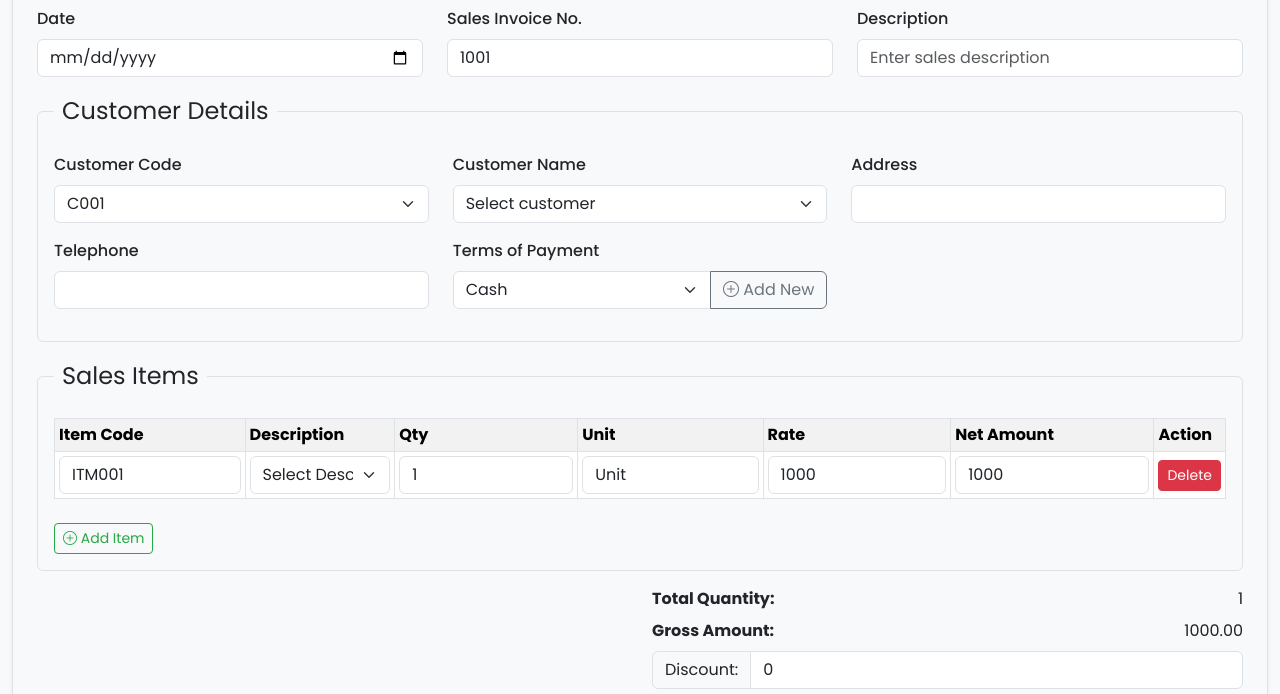
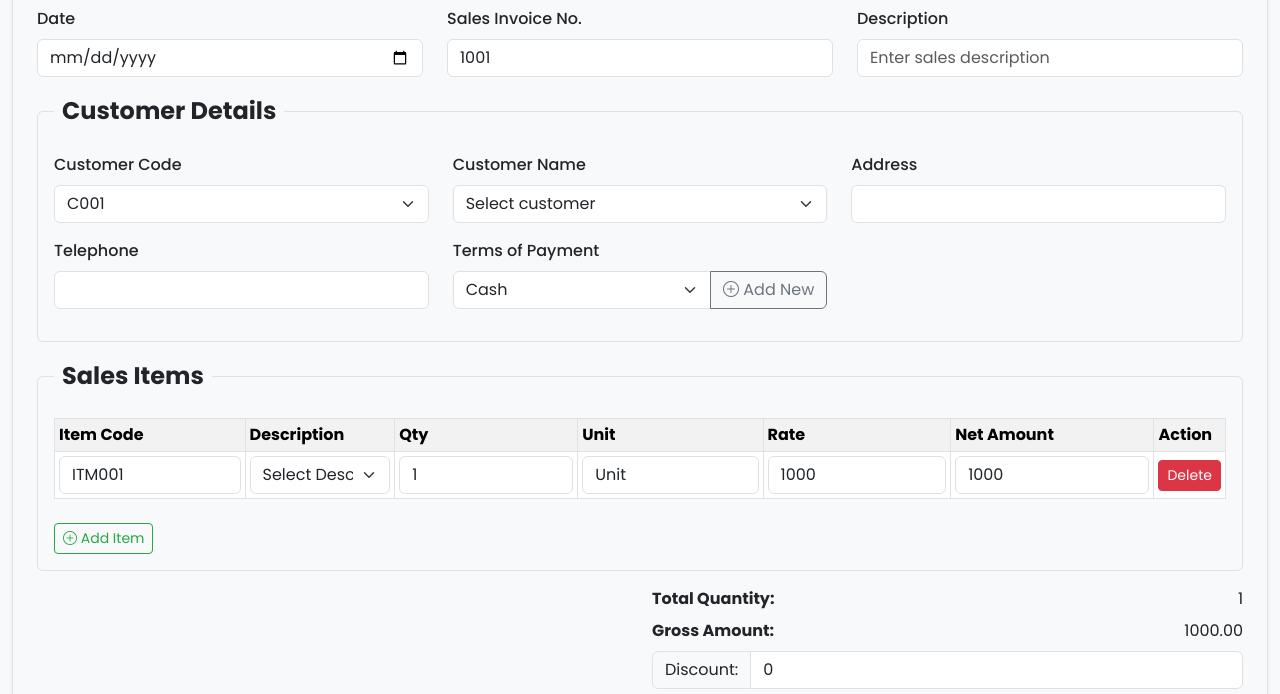
Before and after one commit to Umama-aqeel55/Sales-Invoice-Form, a plain HTML site: page index.html in a window 1280 px wide. Shown: the part 104-798 px from the top of the page. Drawn offline with nearby package versions, Linux system fonts and the light colour scheme; some packages are replaced by stand-ins of ours; a script that the page names is missing.

Commit message:
Update index.html

```diff
--- a/index.html
+++ b/index.html
@@ -39,7 +39,7 @@
                 </div>
 
                 <fieldset class="border p-3 mb-3 rounded">
-                    <legend class="float-none w-auto px-2">Customer Details</legend>
+                    <legend class="float-none w-auto px-2 fw-bold">Customer Details</legend>
                     <div class="row mb-3">
                         <div class="col-md-4">
                             <label for="customerCode" class="form-label">Customer Code</label>
@@ -85,7 +85,7 @@
                 </fieldset>
 
                 <fieldset class="border p-3 mb-3 rounded">
-                    <legend class="float-none w-auto px-2">Sales Items</legend>
+                    <legend class="float-none w-auto px-2 fw-bold">Sales Items</legend>
                     <div class="table-responsive">
                         <table class="table table-bordered table-sm" id="salesItemsTable">
                             <thead>
```
